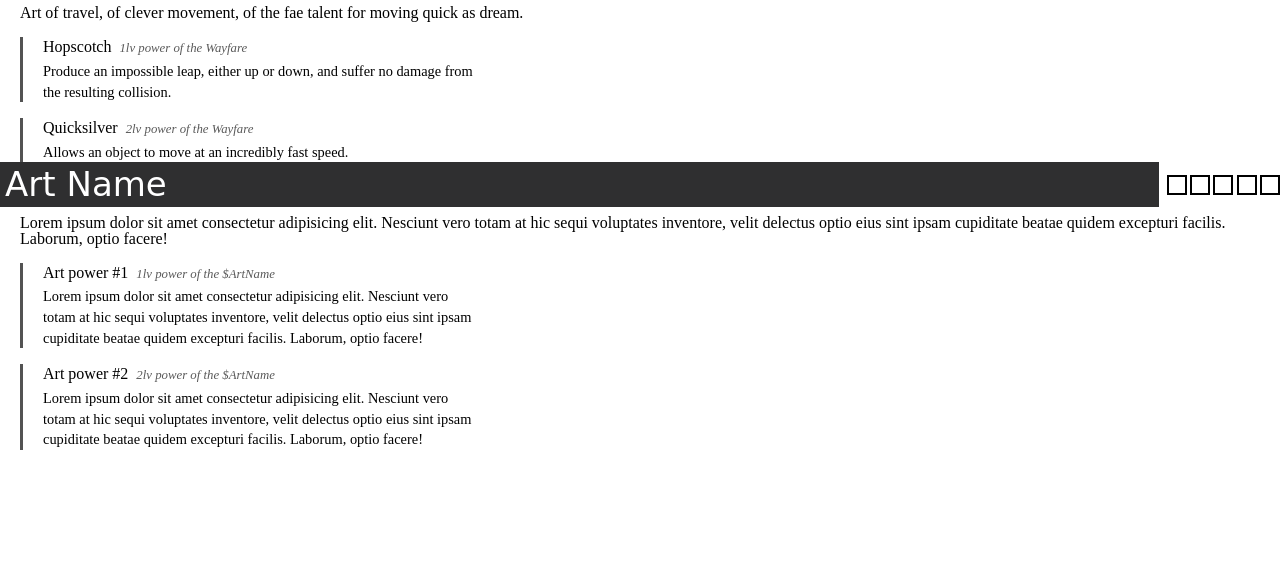
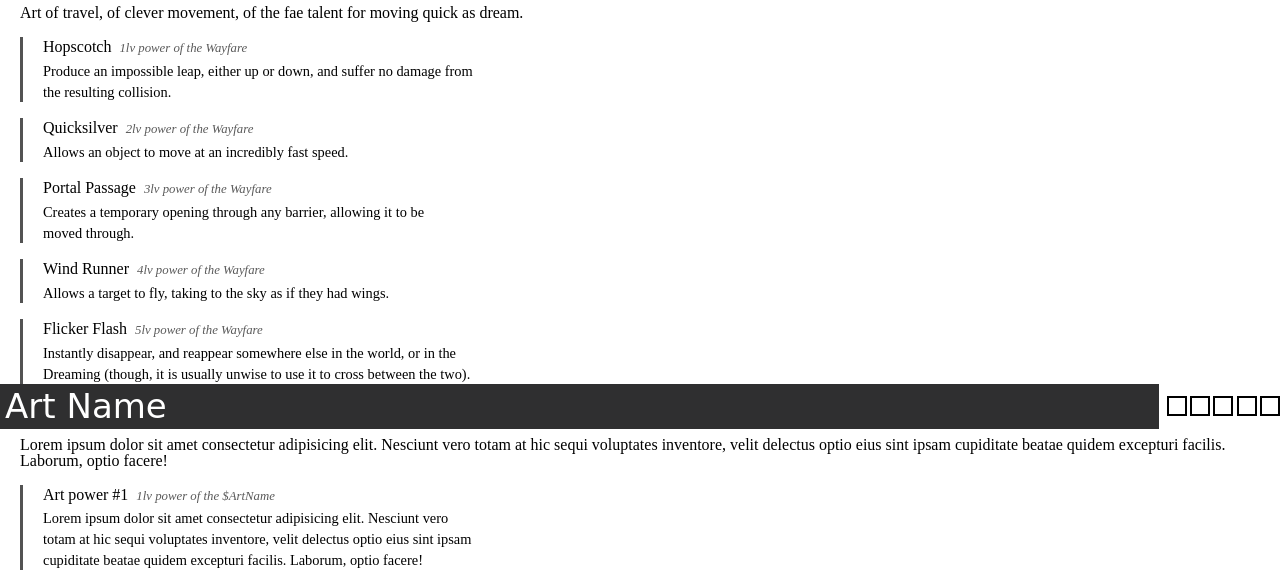
Before and after one commit to Sp1cyP3pp3r/CoEIS-neocities, a plain HTML site: page public/stm.html in a window 1280 px wide. Shown: the part 1423-2007 px from the top of the page. Drawn offline with nearby package versions, Linux system fonts and the light colour scheme.

Commit message:
Update stm.html

```diff
--- a/public/stm.html
+++ b/public/stm.html
@@ -516,6 +516,38 @@
                 Allows an object to move at an incredibly fast speed.
               </div>
             </section>
+            <section class="c-module-ctd-art-power">
+              <hgroup>
+                <h4>Portal Passage</h4>
+                <span> 3lv power of the Wayfare </span>
+              </hgroup>
+              <div class="c-trait-text c-module-ctd-art-power-text">
+                <!-- Text of the Art Power. Stored in a JSON file -->
+                Creates a temporary opening through any barrier, allowing it to
+                be moved through.
+              </div>
+            </section>
+            <section class="c-module-ctd-art-power">
+              <hgroup>
+                <h4>Wind Runner</h4>
+                <span> 4lv power of the Wayfare </span>
+              </hgroup>
+              <div class="c-trait-text c-module-ctd-art-power-text">
+                <!-- Text of the Art Power. Stored in a JSON file -->
+                Allows a target to fly, taking to the sky as if they had wings.
+              </div>
+            </section>
+            <section class="c-module-ctd-art-power">
+              <hgroup>
+                <h4>Flicker Flash</h4>
+                <span> 5lv power of the Wayfare </span>
+              </hgroup>
+              <div class="c-trait-text c-module-ctd-art-power-text">
+                Instantly disappear, and reappear somewhere else in the world,
+                or in the Dreaming (though, it is usually unwise to use it to
+                cross between the two).
+              </div>
+            </section>
           </div>
         </section>
         <section class="c-trait c-module-ctd-art">
```
